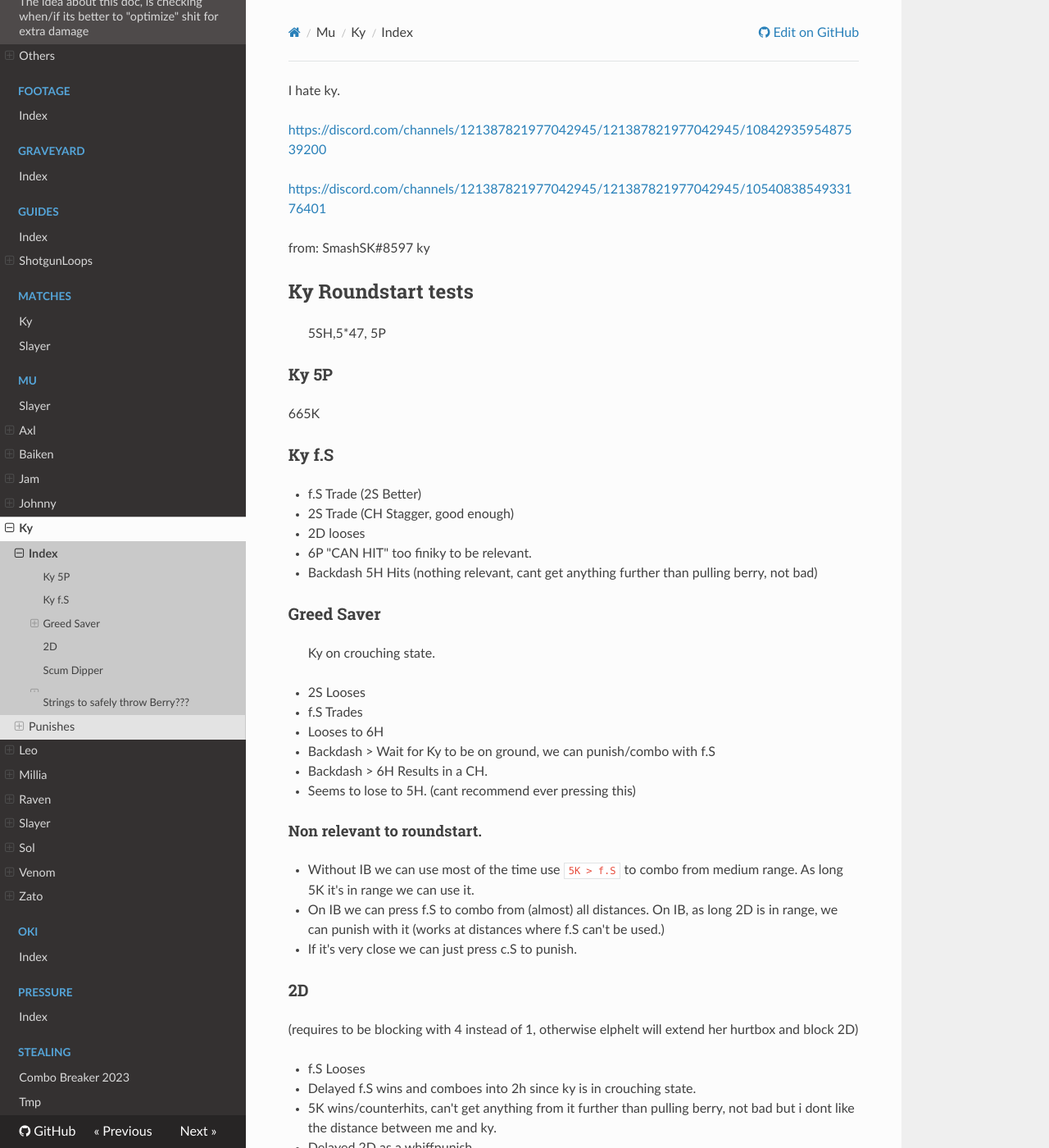
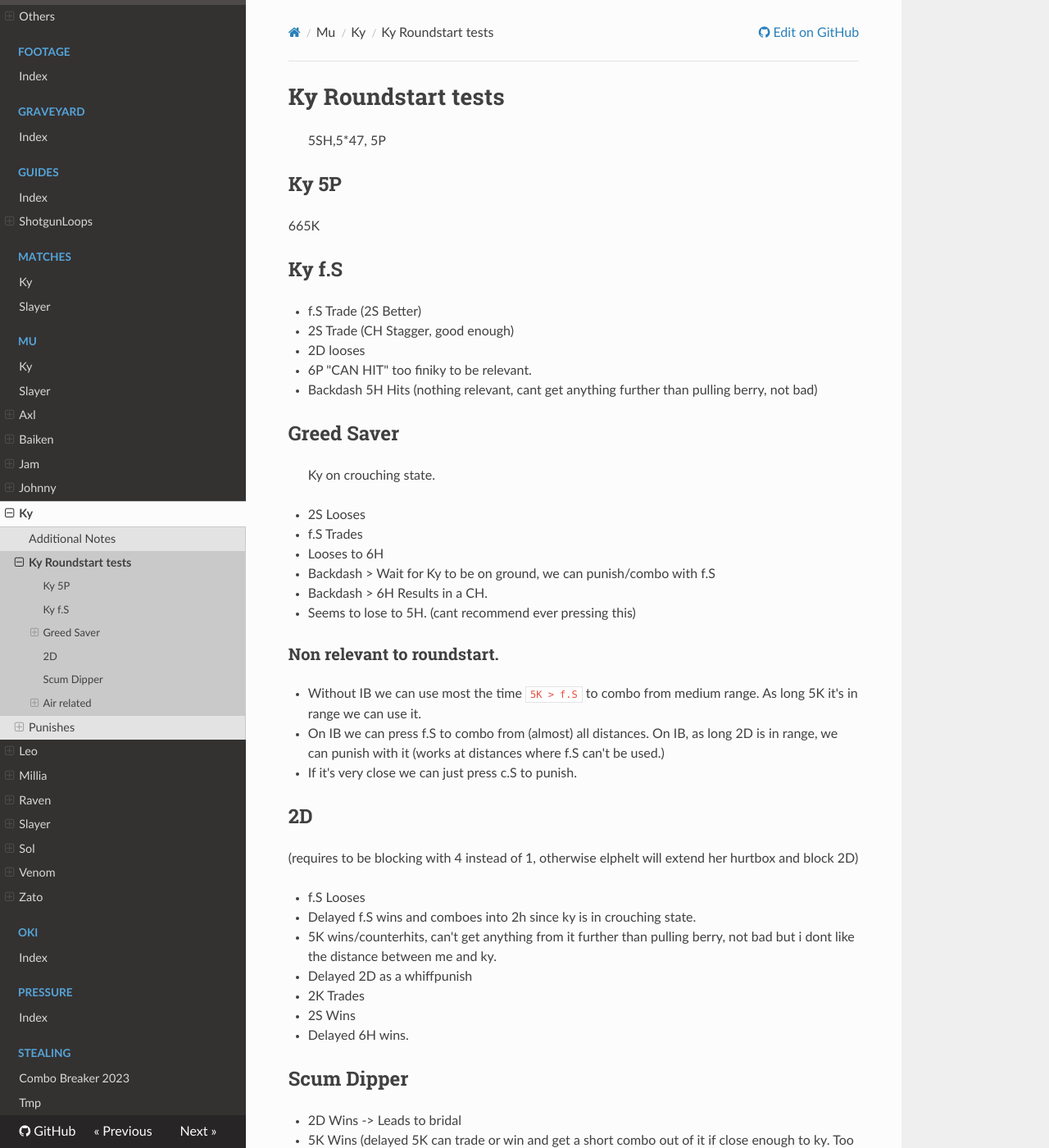
Before and after one commit to OriolFilter/Elphelt, an MkDocs documentation site: the page built from docs/Mu/Ky/Roundstart.md, in a window 1280 px wide and 1400 px high. Shown: the whole window at 82% size. Built offline with MkDocs 1.6.1, drawn with Linux system fonts in a browser that asks for light colours; nearby versions of some CDN libraries; some of the changed text lies outside the part shown.

Commit message:
Deglossing Ky

```diff
--- a/docs/Mu/Ky/README.md
+++ b/docs/Mu/Ky/Roundstart.md
@@ -1,32 +1,13 @@
----
-gitea: none
-include_toc: true
----
-
-
-I hate ky.
-
-
-
-https://discord.com/channels/121387821977042945/121387821977042945/1084293595487539200
-
-https://discord.com/channels/121387821977042945/121387821977042945/1054083854933176401
-
-
-from: SmashSK#8597 ky
-
-
-
-## Ky Roundstart tests
+# Ky Roundstart tests
 
 > 5SH,5*47, 5P
 
-### Ky 5P
+## Ky 5P
 
 665K
 
 
-### Ky f.S
+## Ky f.S
 
 - f.S  Trade (2S Better)
 - 2S   Trade (CH Stagger, good enough)
@@ -38,7 +19,7 @@ from: SmashSK#8597 ky
 
 - Backdash 5H Hits (nothing relevant, cant get anything further than pulling berry, not bad)
 
-### Greed Saver
+## Greed Saver
 
 > Ky on crouching state.
 
@@ -49,12 +30,12 @@ from: SmashSK#8597 ky
 - Backdash > 6H Results in a CH.
 - Seems to lose to 5H. (cant recommend ever pressing this)
 
-#### Non relevant to roundstart.
-- Without IB we can use most of the time use `5K > f.S` to combo from medium range. As long 5K it's in range we can use it.
+### Non relevant to roundstart.
+- Without IB we can use most the time `5K > f.S` to combo from medium range. As long 5K it's in range we can use it.
 - On IB we can press f.S to combo from (almost) all distances. On IB, as long 2D is in range, we can punish with it (works at distances where f.S can't be used.)
 - If it's very close we can just press c.S to punish.
 
-### 2D
+## 2D
 
 (requires to be blocking with 4 instead of 1, otherwise elphelt will extend her hurtbox and block 2D)
 
@@ -66,7 +47,7 @@ from: SmashSK#8597 ky
 - 2S Wins
 - Delayed 6H wins.
 
-### Scum Dipper
+## Scum Dipper
 
 - 2D Wins -> Leads to bridal
 - 5K Wins (delayed 5K can trade or win and get a short combo out of it if close enough to ky. Too delayed and can lose)
@@ -79,16 +60,11 @@ from: SmashSK#8597 ky
 - Backdash loses.
 - Neutraljump delay j.H |> c.S > f.S > 5H > Bridal
 
-###
+## Air related
 
 5H catches IABDs
 
 #### IABD j.S?
 
 
-#### IABD Air Shot
-
-
-
-
-### Strings to safely throw Berry???
+#### IABD projectile
```
Also changed, not shown: docs/Mu/Ky.md (added, +10 -0 lines), docs/Mu/Ky/Additional_Notes.md (added, +5 -0 lines), docs/Mu/Ky/Punishes/Greed_Saver.md (added, +29 -0 lines), docs/Mu/Ky/Punishes/Stun_Dipper.md (renamed from docs/Mu/Ky/Punishes/README.md, +6 -46 lines), docs/Mu/Ky/Punishes/Vapor_Thrust.md (added, +7 -0 lines).
